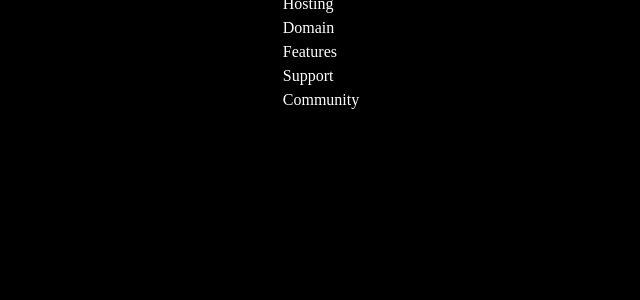
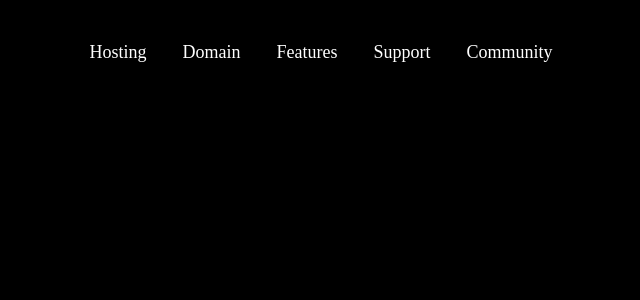
Before and after one commit to Jesusg527/flashter, a Next.js app: page / in a window 1280 px wide. Shown: the top 300 px of the page, without its empty margins (319-959 px from the left). Built offline with nearby package versions, Linux system fonts and the light colour scheme; a web font is replaced by a local one.

Commit message:
corrected header in css

```diff
--- a/src/app/components/header/Header.module.css
+++ b/src/app/components/header/Header.module.css
@@ -1,4 +1,4 @@
-header {
+.header {
   margin-top: 36px;
 }
 
--- a/src/app/components/header/Header.tsx
+++ b/src/app/components/header/Header.tsx
@@ -3,9 +3,9 @@ import styles from './Header.module.css';
 // components/Header.tsx
 export default function Header() {
   return (
-    <header className={styles.navigation}>
-      <nav>
-        <ul className="lista">
+    <header className={styles.header}>
+      <nav className={styles.navigation}>
+        <ul className={styles.lista}>
           <li><a href="#hosting" className="hover:underline">Hosting</a></li>
           <li><a href="#domain" className="hover:underline">Domain</a></li>
           <li><a href="#features" className="hover:underline">Features</a></li>
```
